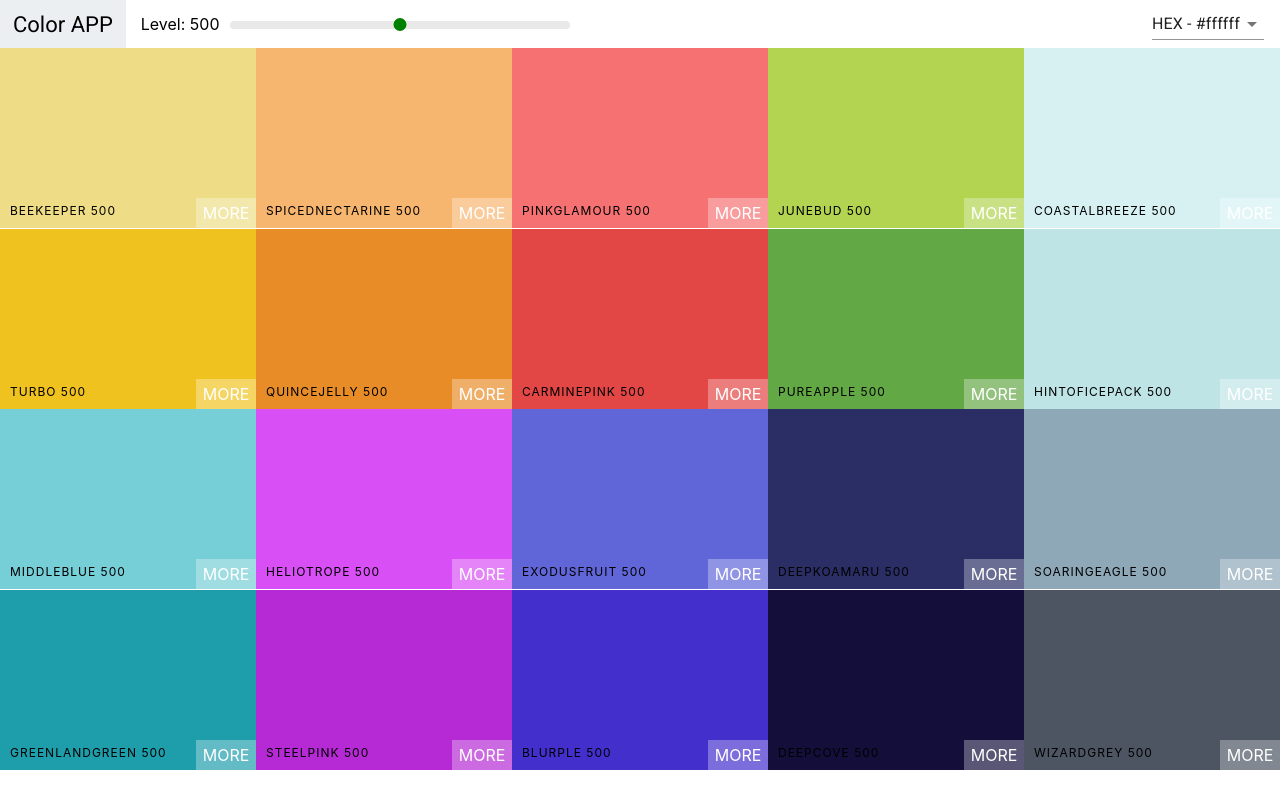
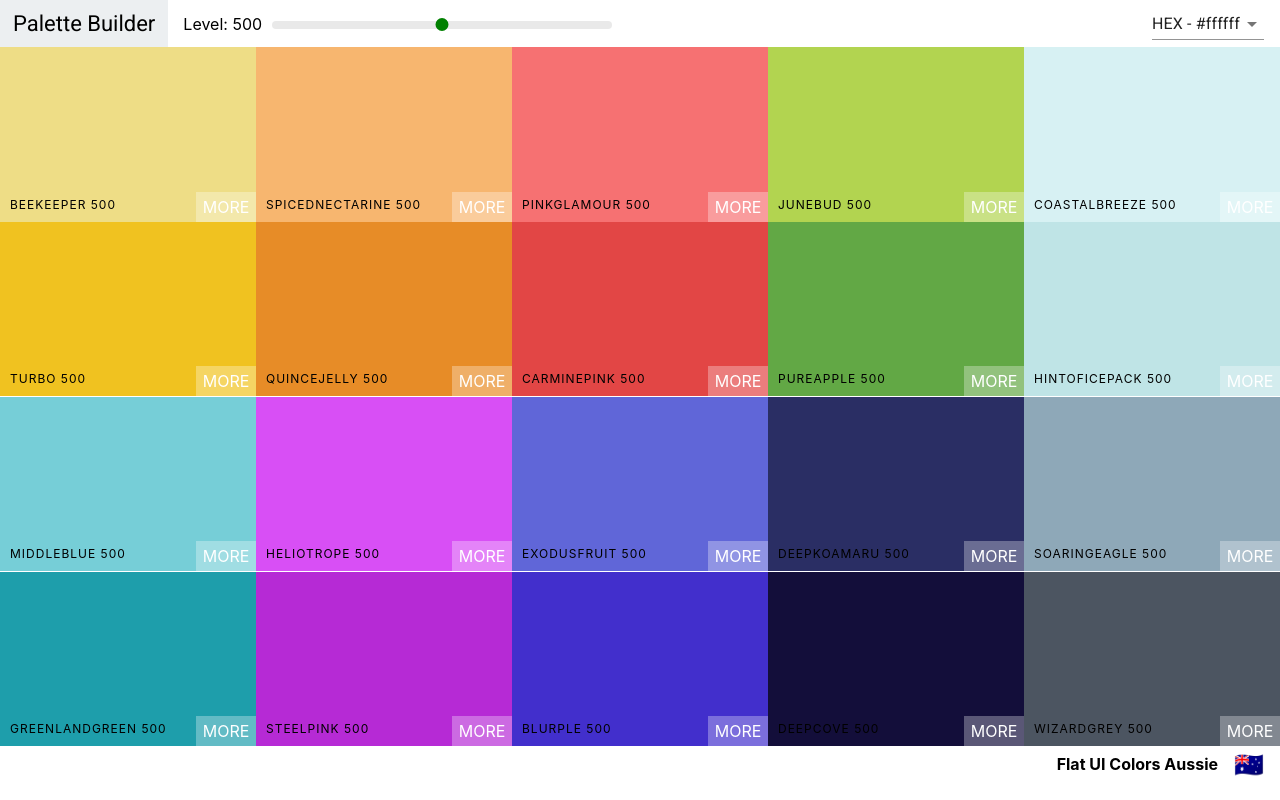
Before and after one commit to spencerhaugh/color-project, a React (Create React App) app: page / in a window 1280 px wide. Built offline with nearby package versions, Linux system fonts and the light colour scheme.

Commit message:
Add paletter footer, copy button z-index bug fix

```diff
--- a/src/App.css
+++ b/src/App.css
@@ -1,38 +1,6 @@
 .App {
   text-align: center;
+  box-sizing: border-box;
+  margin: 0;
+  padding: 0;
 }
-
-.App-logo {
-  height: 40vmin;
-  pointer-events: none;
-}
-
-@media (prefers-reduced-motion: no-preference) {
-  .App-logo {
-    animation: App-logo-spin infinite 20s linear;
-  }
-}
-
-.App-header {
-  background-color: #282c34;
-  min-height: 100vh;
-  display: flex;
-  flex-direction: column;
-  align-items: center;
-  justify-content: center;
-  font-size: calc(10px + 2vmin);
-  color: white;
-}
-
-.App-link {
-  color: #61dafb;
-}
-
-@keyframes App-logo-spin {
-  from {
-    transform: rotate(0deg);
-  }
-  to {
-    transform: rotate(360deg);
-  }
-}
--- a/src/ColorBox.css
+++ b/src/ColorBox.css
@@ -18,14 +18,15 @@
   margin-left: -50px;
   text-align: center;
   outline: none;
-    background: rgba(255,255,255,.3);
+  background: rgba(255, 255, 255, 0.3);
   font-size: 1rem;
   line-height: 30px;
   color: #fff;
   text-transform: uppercase;
   border: none;
   opacity: 0;
-    transition: .5s;
+  transition: 0.5s;
+  z-index: 1;
 }
 .ColorBox:hover .copy-button {
   opacity: 1;
@@ -44,7 +45,7 @@
 }
 
 .see-more {
-    background: rgba(255,255,255,.3);
+  background: rgba(255, 255, 255, 0.3);
   position: absolute;
   border: none;
   right: 0;
@@ -62,8 +63,8 @@
   width: 100%;
   height: 100%;
   z-index: 0;
-    transition: transform .6s ease-in-out;
-    transform: scale(.1);
+  transition: transform 0.6s ease-in-out;
+  transform: scale(0.1);
 }
 .copy-overlay.show {
   opacity: 1;
@@ -83,7 +84,7 @@
   justify-content: center;
   flex-direction: column;
   font-size: 3rem;
-    transform: scale(.1);
+  transform: scale(0.1);
   opacity: 0;
   color: #fff;
 }
@@ -91,13 +92,13 @@
   opacity: 1;
   transform: scale(1);
   z-index: 25;
-    transition: all .4s ease-in-out; /* all (instead of transform) prevents text from appearing immediately via opacity */
-    transition-delay: .3s;
+  transition: all 0.4s ease-in-out; /* all (instead of transform) prevents text from appearing immediately via opacity */
+  transition-delay: 0.3s;
 }
 .copy-msg h1 {
   font-weight: 400;
   text-shadow: 1px 4px 5px #000;
-    background: rgba(255,255,255,.3);
+  background: rgba(255, 255, 255, 0.3);
   width: 100%;
   text-align: center;
   padding: 1rem;
--- a/src/Navbar.js
+++ b/src/Navbar.js
@@ -31,7 +31,7 @@ export default class Navbar extends Component {
         return (
             <nav className="Navbar">
                 <div className="logo">
-                    <a href='/'>Color APP</a>
+                    <a href='/'>Palette Builder</a>
                 </div>
                 <div className='slider-container'>
                     <span>Level: {level}</span>
--- a/src/Palette.css
+++ b/src/Palette.css
@@ -1,6 +1,21 @@
 .Palette {
-  height: 100vh;
+  height: 98vh;
+  width: 100vw;
+  display: flex;
+  flex-direction: column;
 }
 .Palette-colors {
   height: 90%;
 }
+.Palette-footer {
+  background-color: #fff;
+  height: 5vh;
+  display: flex;
+  justify-content: flex-end;
+  align-items: center;
+  font-weight: bold;
+}
+.emoji {
+  font-size: 1.5rem;
+  margin: 0 1rem;
+}
--- a/src/Palette.js
+++ b/src/Palette.js
@@ -22,7 +22,7 @@ export default class Palette extends Component {
         this.setState({ format })
     };
     render() {
-        const { colors } = this.props.palette;
+        const { colors, paletteName, emoji } = this.props.palette;
         const { level, format } = this.state;
         const colorBoxes = colors[level].map(color => (
             <ColorBox background={color[format]} name={color.name} key={color.id} />
@@ -33,7 +33,10 @@ export default class Palette extends Component {
                 <div className='Palette-colors'>
                     {colorBoxes}
                 </div>
-                {/* Footer */}
+                <footer className='Palette-footer'>
+                    {paletteName}
+                    <span className='emoji'>{emoji}</span>
+                </footer>
             </div>
         )
     }
```
Lines whose indentation alone changed are shown as unchanged.
